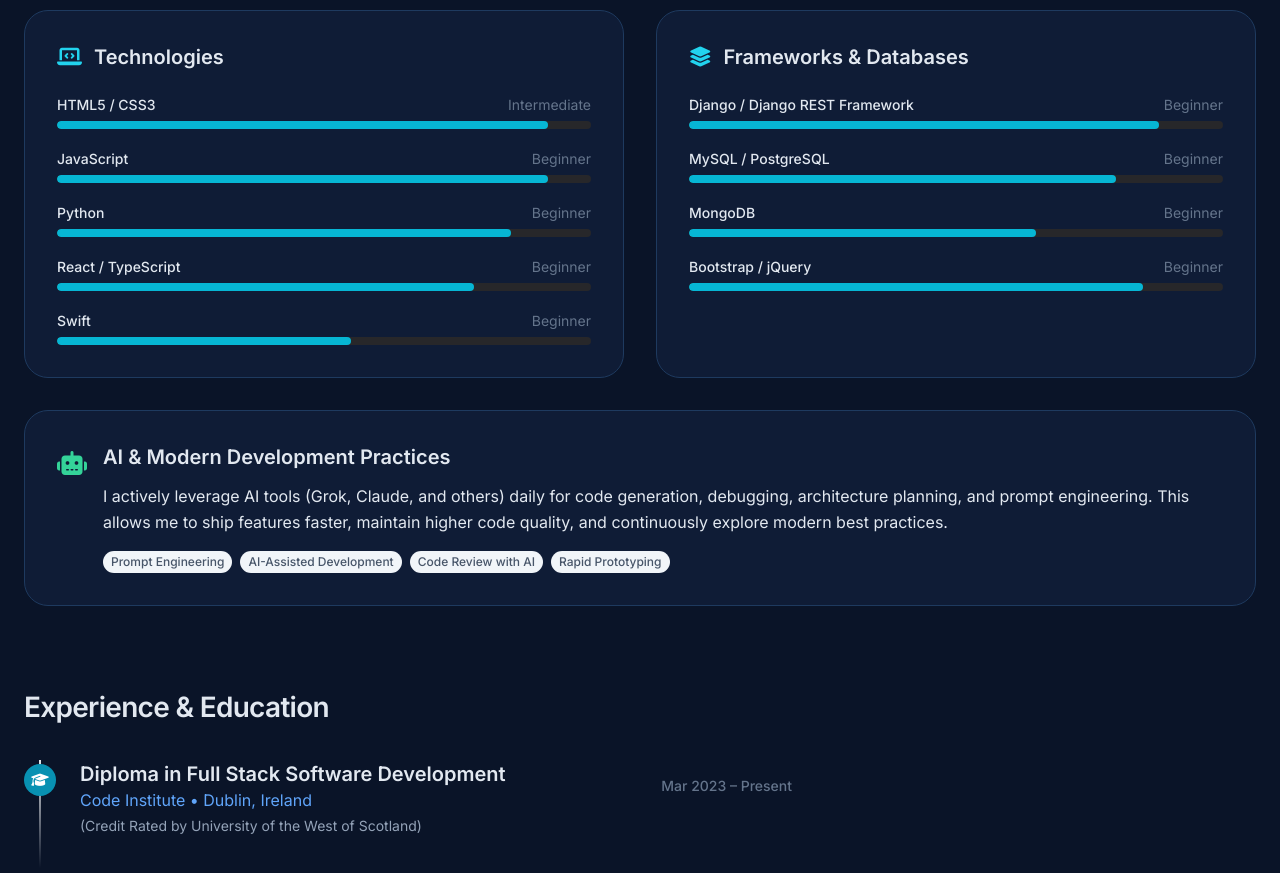
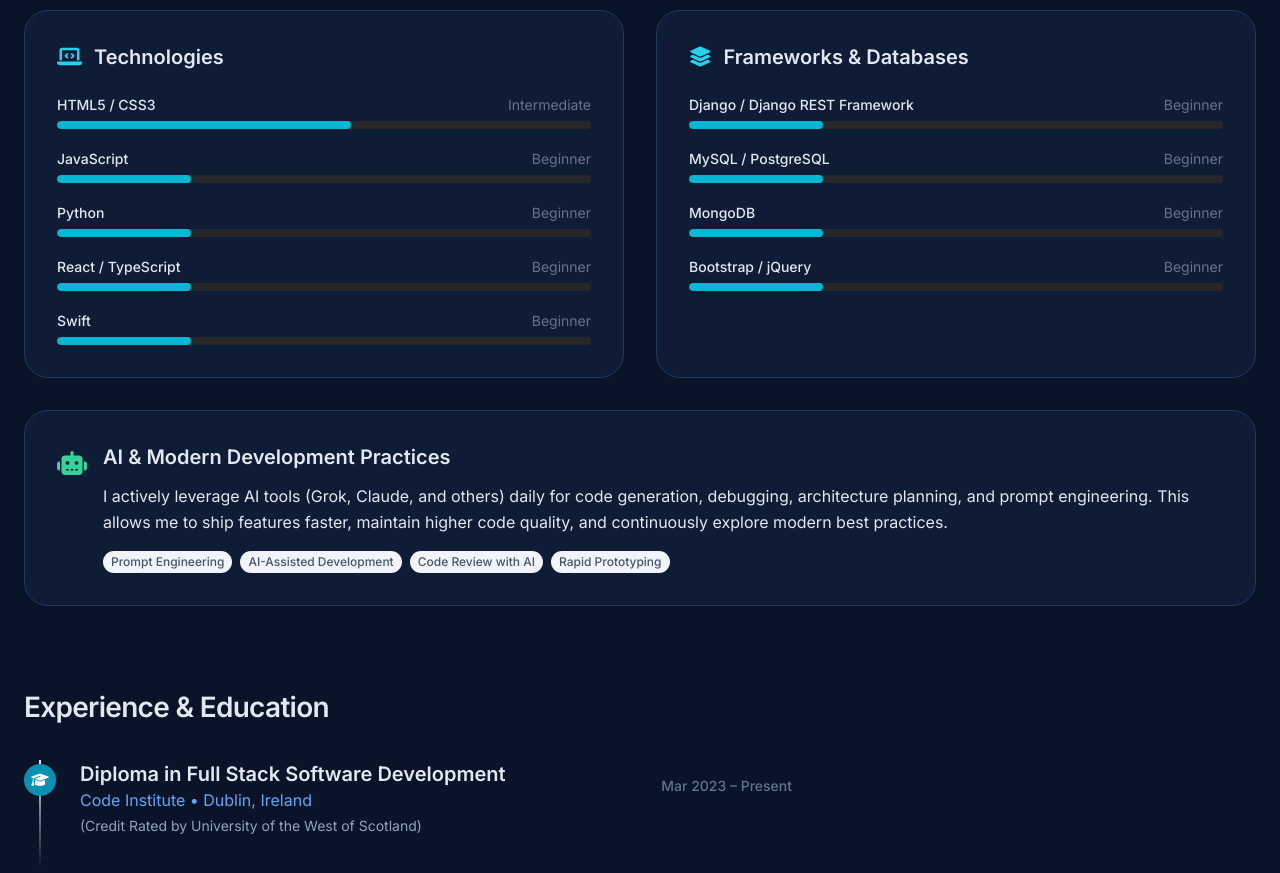
Before and after one commit to Stocks84/william-stocks-cv, a plain HTML site: page index.html in a window 1280 px wide. Shown: the part 1020-1893 px from the top of the page. Drawn offline with nearby package versions, Linux system fonts and the light colour scheme.

Commit message:
Match skill bar widths to new levels

```diff
--- a/index.html
+++ b/index.html
@@ -577,7 +577,7 @@
                             <span class="text-zinc-500">Intermediate</span>
                         </div>
                         <div class="h-2 bg-zinc-800 rounded-full overflow-hidden">
-                            <div class="skill-bar h-2 bg-cyan-500 rounded-full w-[92%]" data-width="92"></div>
+                            <div class="skill-bar h-2 bg-cyan-500 rounded-full w-[55%]" data-width="55"></div>
                         </div>
                     </div>
                     <div>
@@ -586,7 +586,7 @@
                             <span class="text-zinc-500">Beginner</span>
                         </div>
                         <div class="h-2 bg-zinc-800 rounded-full overflow-hidden">
-                            <div class="skill-bar h-2 bg-cyan-500 rounded-full w-[92%]" data-width="92"></div>
+                            <div class="skill-bar h-2 bg-cyan-500 rounded-full w-[25%]" data-width="25"></div>
                         </div>
                     </div>
                     <div>
@@ -595,7 +595,7 @@
                             <span class="text-zinc-500">Beginner</span>
                         </div>
                         <div class="h-2 bg-zinc-800 rounded-full overflow-hidden">
-                            <div class="skill-bar h-2 bg-cyan-500 rounded-full w-[85%]" data-width="85"></div>
+                            <div class="skill-bar h-2 bg-cyan-500 rounded-full w-[25%]" data-width="25"></div>
                         </div>
                     </div>
                     <div>
@@ -604,7 +604,7 @@
                             <span class="text-zinc-500">Beginner</span>
                         </div>
                         <div class="h-2 bg-zinc-800 rounded-full overflow-hidden">
-                            <div class="skill-bar h-2 bg-cyan-500 rounded-full w-[78%]" data-width="78"></div>
+                            <div class="skill-bar h-2 bg-cyan-500 rounded-full w-[25%]" data-width="25"></div>
                         </div>
                     </div>
                     <div>
@@ -613,7 +613,7 @@
                             <span class="text-zinc-500">Beginner</span>
                         </div>
                         <div class="h-2 bg-zinc-800 rounded-full overflow-hidden">
-                            <div class="skill-bar h-2 bg-cyan-500 rounded-full w-[55%]" data-width="55"></div>
+                            <div class="skill-bar h-2 bg-cyan-500 rounded-full w-[25%]" data-width="25"></div>
                         </div>
                     </div>
                 </div>
@@ -632,7 +632,7 @@
                             <span class="text-zinc-500">Beginner</span>
                         </div>
                         <div class="h-2 bg-zinc-800 rounded-full overflow-hidden">
-                            <div class="skill-bar h-2 bg-cyan-500 rounded-full w-[88%]" data-width="88"></div>
+                            <div class="skill-bar h-2 bg-cyan-500 rounded-full w-[25%]" data-width="25"></div>
                         </div>
                     </div>
                     <div>
@@ -641,7 +641,7 @@
                             <span class="text-zinc-500">Beginner</span>
                         </div>
                         <div class="h-2 bg-zinc-800 rounded-full overflow-hidden">
-                            <div class="skill-bar h-2 bg-cyan-500 rounded-full w-[80%]" data-width="80"></div>
+                            <div class="skill-bar h-2 bg-cyan-500 rounded-full w-[25%]" data-width="25"></div>
                         </div>
                     </div>
                     <div>
@@ -650,7 +650,7 @@
                             <span class="text-zinc-500">Beginner</span>
                         </div>
                         <div class="h-2 bg-zinc-800 rounded-full overflow-hidden">
-                            <div class="skill-bar h-2 bg-cyan-500 rounded-full w-[65%]" data-width="65"></div>
+                            <div class="skill-bar h-2 bg-cyan-500 rounded-full w-[25%]" data-width="25"></div>
                         </div>
                     </div>
                     <div>
@@ -659,7 +659,7 @@
                             <span class="text-zinc-500">Beginner</span>
                         </div>
                         <div class="h-2 bg-zinc-800 rounded-full overflow-hidden">
-                            <div class="skill-bar h-2 bg-cyan-500 rounded-full w-[85%]" data-width="85"></div>
+                            <div class="skill-bar h-2 bg-cyan-500 rounded-full w-[25%]" data-width="25"></div>
                         </div>
                     </div>
                 </div>
```
